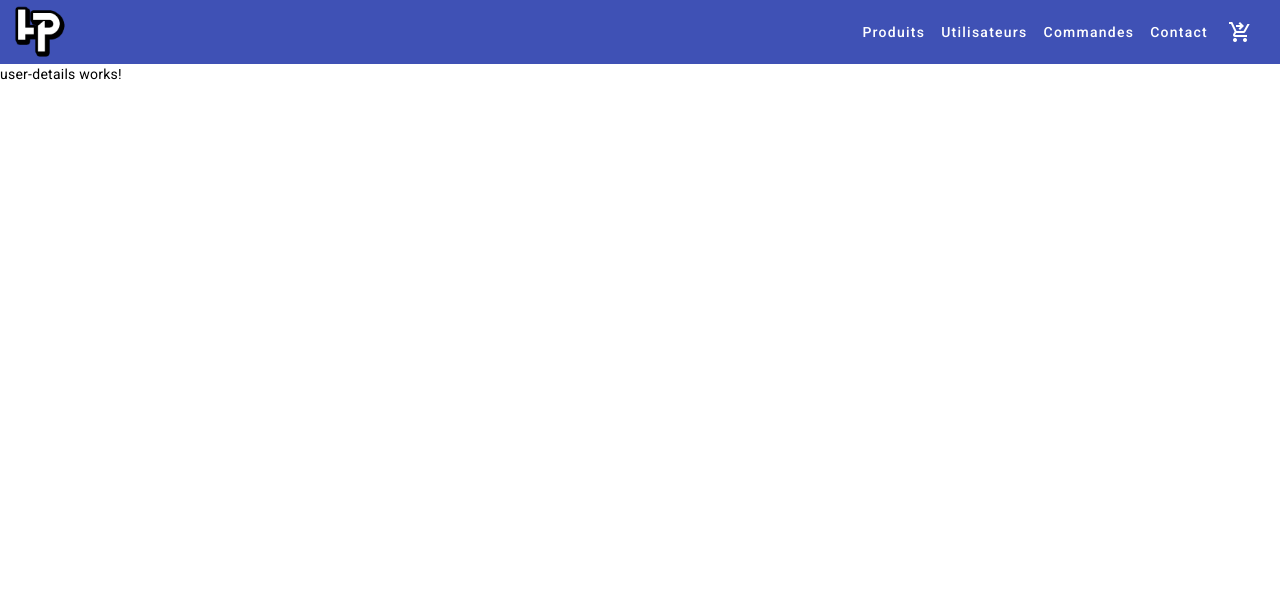
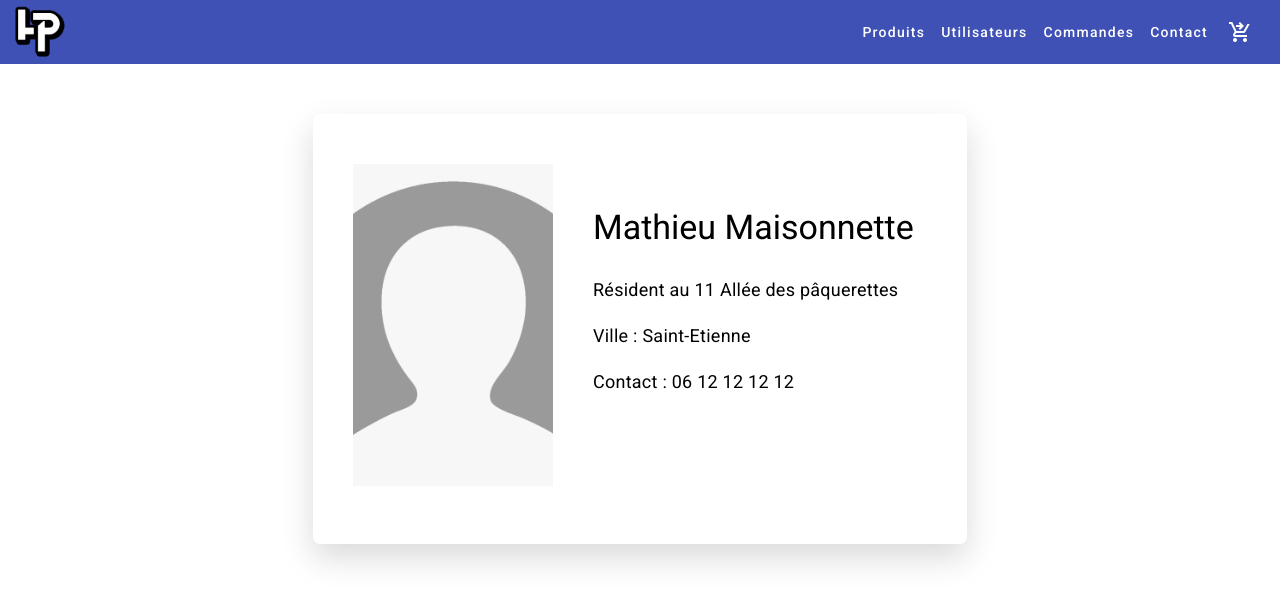
Before and after one commit to Jonathan-Tutu/Angular_Girodon, an Angular app: page /user/1 in a window 1280 px wide. Shown: the top 604 px of the page. Built offline with nearby package versions, Linux system fonts and the light colour scheme.

Commit message:
User Details

```diff
--- a/src/app/components/product/product-details/product-details.component.html
+++ b/src/app/components/product/product-details/product-details.component.html
@@ -9,7 +9,7 @@
             <p>{{ product.description }}</p>
         </div>
         <div class="product-price-btn">
-            <p>{{ product.price | currency }}</p>
+            <p>{{ product.price | currency:'EUR' }}</p>
             <div>
                 <label>Quantité : </label>
                 <input type="number" min="0" max="100" value="0">
--- a/src/app/components/product/product-list/product-list.component.css
+++ b/src/app/components/product/product-list/product-list.component.css
@@ -6,3 +6,7 @@
 .cardComp {
   margin: 50px;
 }
+
+h1 {
+  margin: 20px 0 0 20px;
+}
--- a/src/app/components/product/product-list/product-list.component.html
+++ b/src/app/components/product/product-list/product-list.component.html
@@ -1,5 +1,5 @@
 <div>
-    <h1>MES PRODUITS</h1>
+    <h1>Liste des produits</h1>
 </div>
 
 <div class="container">
--- a/src/app/components/user/user-details/user-details.component.css
+++ b/src/app/components/user/user-details/user-details.component.css
@@ -0,0 +1,41 @@
+.wrapper {
+    height: 430px;
+    width: 654px;
+    margin: 50px auto;
+    border-radius: 7px 7px 7px 7px;
+    box-shadow: 0 14px 32px 0 rgba(0, 0, 0, 0.15);
+}
+
+.user-img {
+    float: left;
+}
+
+.user-img img {
+    margin: 50px 40px;
+    width: 200px;
+    height: 322px;
+    object-fit: cover;
+}
+
+.user-info {
+    float: left;
+    height: 420px;
+    width: 327px;
+}
+
+.user-text {
+    margin-top: 45px;
+    line-height: 1.7em;
+    font-size: 20px;
+    overflow: hidden;
+}
+
+.user-text h1 {
+    padding-top: 52px;
+    margin-bottom: 30px;
+    font-size: 34px;
+}
+
+.user-text p {
+    font-size: 18px;
+}
--- a/src/app/components/user/user-details/user-details.component.html
+++ b/src/app/components/user/user-details/user-details.component.html
@@ -1 +1,16 @@
-<p>user-details works!</p>
+<div class="wrapper" *ngIf="user">
+    <div class="user-img">
+        <img mat-card-image src="assets/user.png" alt="Photo of a user">
+    </div>
+    <div class="user-info">
+        <div class="user-text">
+            <h1>{{ user.firstname }} {{ user.lastname }}</h1>
+
+            <div>
+                <p>Résident au {{ user.streetNumber }} {{ user.street }}</p>
+                <p>Ville : {{ user.city }}</p>
+                <p>Contact : {{ user.phone }}</p>
+            </div>
+        </div>
+    </div>
+</div>
```
Also changed, not shown: src/assets/user.png (added).
